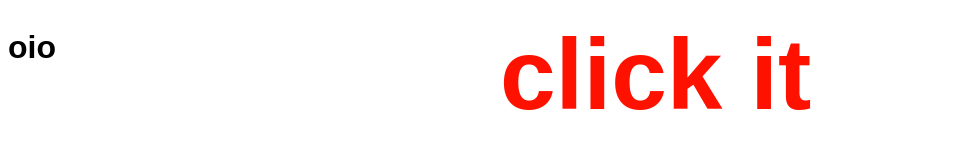
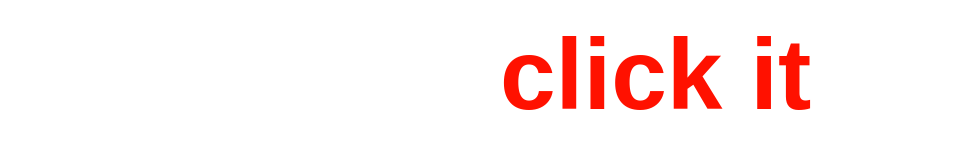
Before and after one commit to kasiincognito/click-it, a plain HTML site: page index.html in a window 1280 px wide. Shown: the top 160 px of the page, without its empty margins (0-969 px from the left). Drawn offline with Linux system fonts and the light colour scheme.

Commit message:
Add files via upload

```diff
--- a/index.html
+++ b/index.html
@@ -5,7 +5,6 @@
     </title>
   </head>
   <body>
-    <h1>oio</h1>
     <h1 id="title">click it</h1>
     <h1 id="score"></h1>
     <h1 id="timer"></h1>
```
